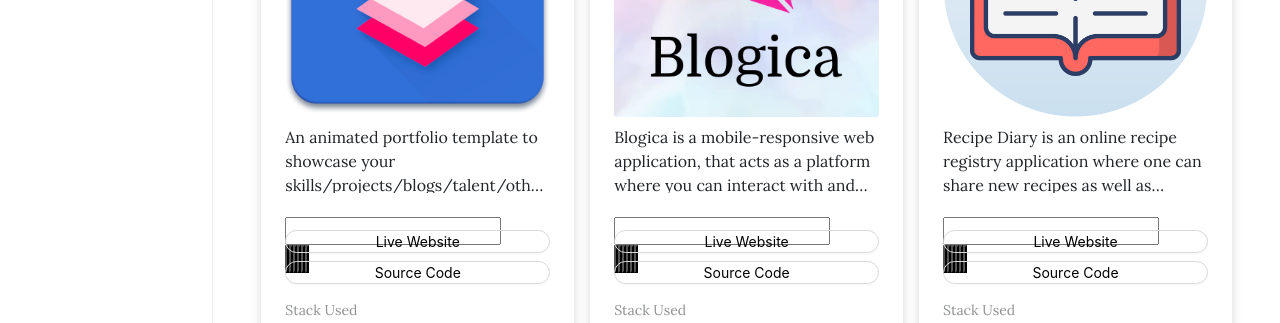
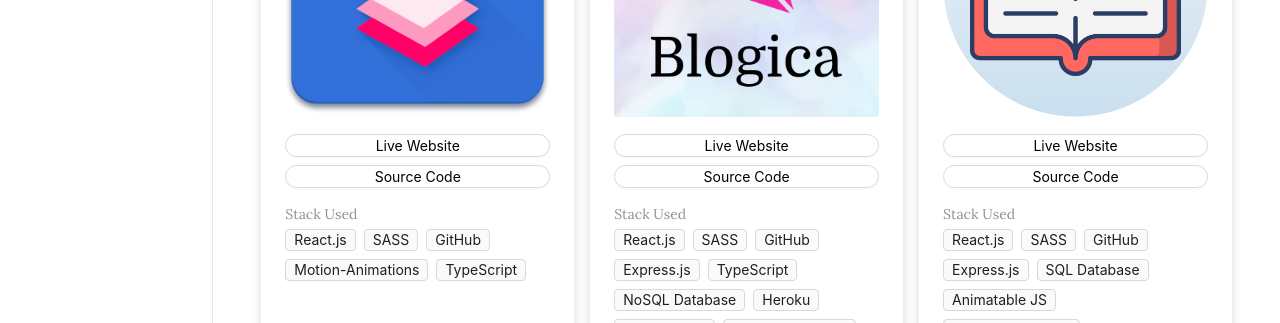
Before and after one commit to GavinDmello97/my-portfolio, a React (Create React App) app: page /#/main/ in a window 1280 px wide. Shown: the part 2900-3223 px from the top of the page. Built offline with nearby package versions, Linux system fonts and the light colour scheme.

Commit message:
minor bug fixes

```diff
--- a/src/screens/Profile/ProfileProjects.tsx
+++ b/src/screens/Profile/ProfileProjects.tsx
@@ -174,12 +174,6 @@ const ProjectCard = ({ project }: { project: UserProject }) => {
       />
       <CardBody className="p-0 pt-2">
         <div className="col-12 d-flex flex-column cardDescription ">
-          <ReactQuill
-            className=" noselect cursorPointer  col-12"
-            readOnly={true}
-            theme="bubble"
-            value={project.project_description}
-          />
           <div className=" col-12   p-0 m-0 py-2">
             <CardLink
               href={project.project_link}
@@ -189,7 +183,7 @@ const ProjectCard = ({ project }: { project: UserProject }) => {
                 shape="round"
                 className={classNames("button-style w-100 text-wrap  h-100 ")}
               >
-                <i className="fa fa-globe fa-lg d-none d-sm-block d-xl-none" />
+                {/* <i className="fa fa-globe fa-lg d-none d-sm-block d-xl-none" /> */}
                 <span className="d-block d-sm-none d-xl-block">
                   {livePageButtonText[project.type as keyof LivePageButtonText]}
                 </span>
@@ -205,7 +199,7 @@ const ProjectCard = ({ project }: { project: UserProject }) => {
                   "button-style custom-button-style w-100 text-wrap  h-100 mt-2"
                 )}
               >
-                <i className="fa fa-code fa-lg d-none d-sm-block d-xl-none" />
+                {/* <i className="fa fa-code fa-lg d-none d-sm-block d-xl-none" /> */}
                 <span className="d-block d-sm-none d-xl-block">
                   {"Source Code"}
                 </span>
```
